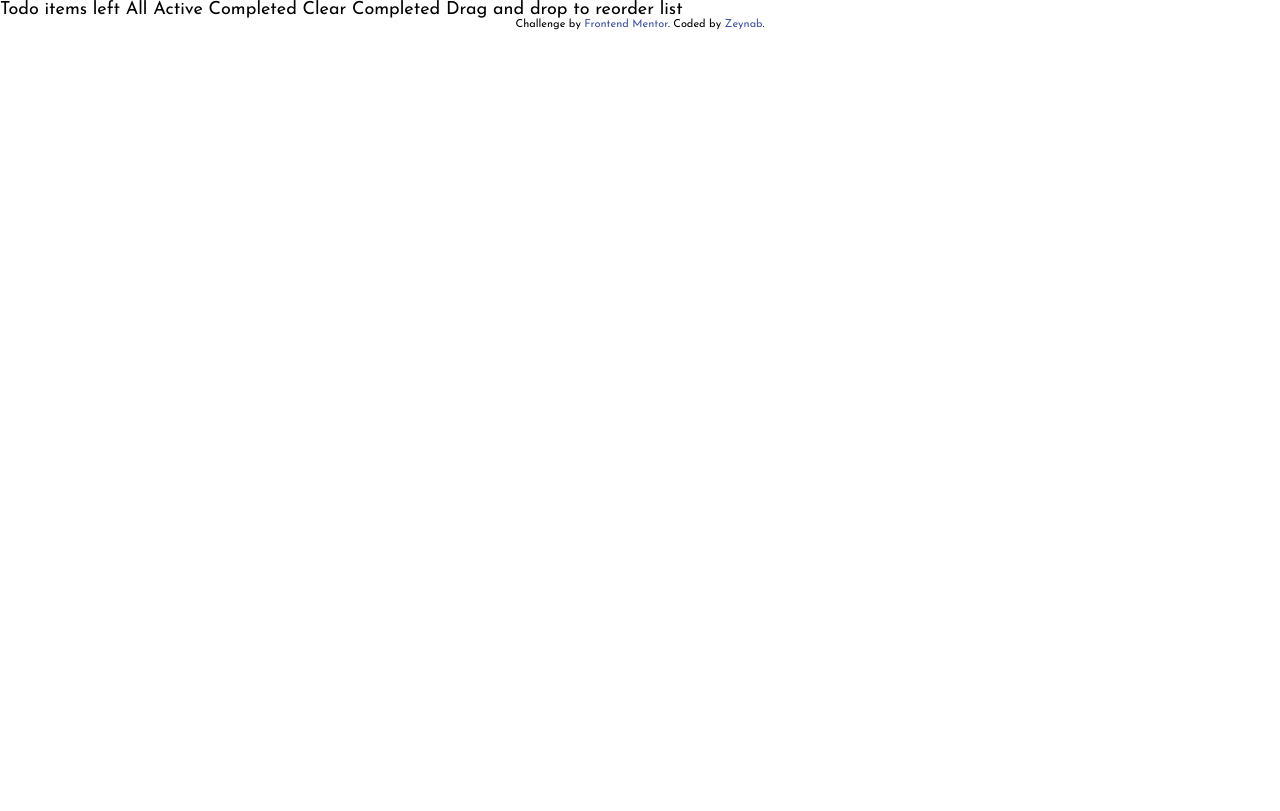
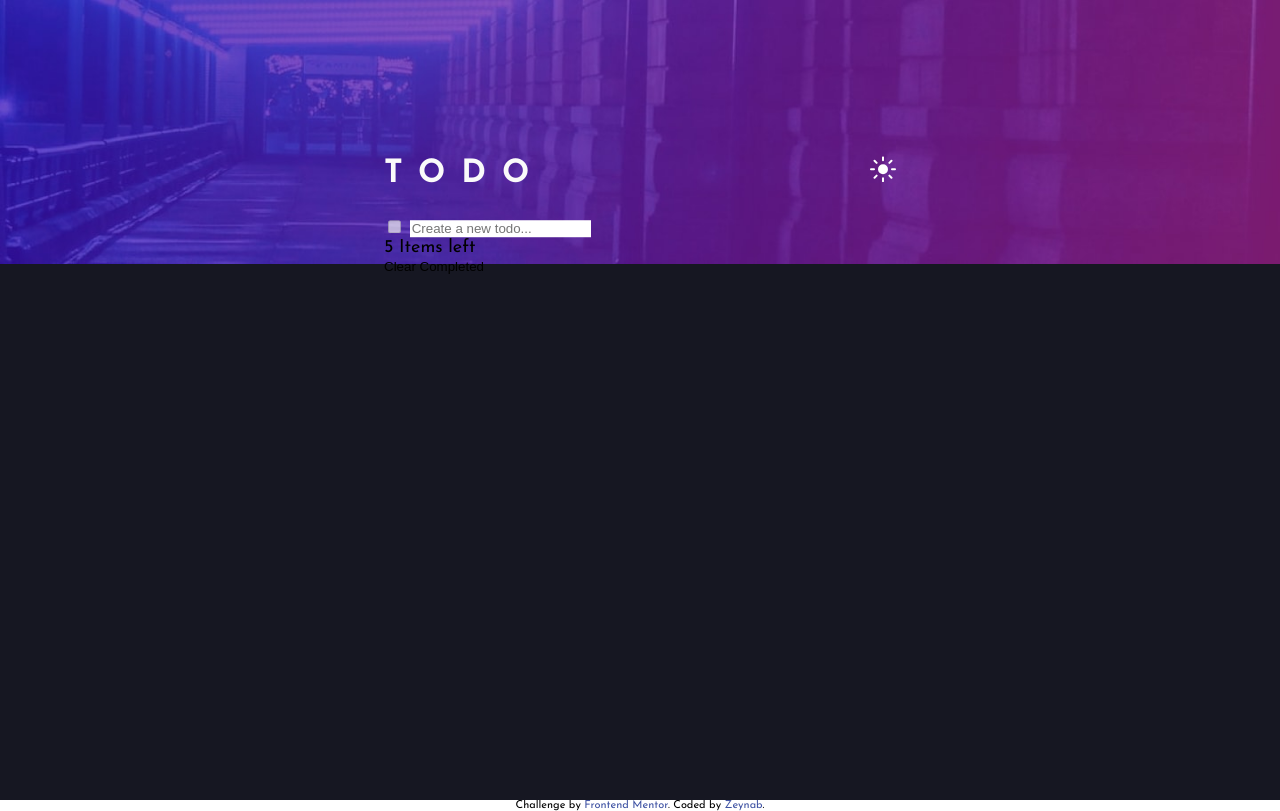
Before and after one commit to zeynabmvs/TodoApp, a website: page index.html in a window 1280 px wide. Drawn offline with nearby package versions, Linux system fonts and the light colour scheme; files that its build step writes are made by us from their sources.

Commit message:
layout's styles

```diff
--- a/app/scss/components/_index.scss
+++ b/app/scss/components/_index.scss
@@ -1 +1,2 @@
-// @forward 'header';
+@forward 'toggle';
+@forward 'app';
--- /dev/null
+++ b/app/scss/components/app.scss
@@ -0,0 +1,26 @@
+@use '../util' as *;
+
+.app {
+    position: absolute;
+    top: 27%;
+    left: 50%;
+    transform: translate(-50%, -50%);
+	width: 90%;
+
+    @include breakpoint(medium) {
+        width: 40%;
+    }
+
+    &__header {
+
+    }
+
+    &__tasks {
+
+    }
+
+    &__footer {
+
+    }
+
+}
--- /dev/null
+++ b/app/scss/components/toggle.scss
@@ -0,0 +1,6 @@
+.toggle {
+
+    img {
+
+    }
+}
--- a/app/scss/globals/boilerplates.scss
+++ b/app/scss/globals/boilerplates.scss
@@ -42,6 +42,10 @@ ul {
     align-items: center;
   }
 
+  &-ai-b {
+    align-items: baseline;
+  }
+
   &-d-c {
     flex-direction: column;
   }
@@ -81,4 +85,26 @@ ul {
 button {
   padding: 0;
   margin: 0;
+  border: none;
+  background-color: transparent;
+  cursor: pointer;
 }
+
+input[type=text] {
+  border: none;
+  border-radius: 0;
+  outline: none;
+
+  @include breakpoint(medium) {}
+
+  &::placeholder {
+    // color: var(--task-text);
+    // opacity: 80%;
+    // font-family: var(--font-josefin);
+  }
+
+  &:focus {
+    border: none;
+  }
+
+}
--- a/app/scss/globals/colors.scss
+++ b/app/scss/globals/colors.scss
@@ -20,4 +20,9 @@
   --very-dark-grayish-blue: hsl(233, 14%, 35%);
   --very-dark-grayish-blue: hsl(237, 14%, 26%);
 
+  --background: var(--very-dark-blue);
+  --task-bg: var(--very-dark-desaturated-blue);
+  --task-text: var(--Light-grayish-blue);
+  // --task-text-new: var();
+  // --task-text-complete: var();
 }
--- a/app/scss/globals/layout.scss
+++ b/app/scss/globals/layout.scss
@@ -4,3 +4,17 @@
 	padding: 0 rem(60);
 	max-width: rem(1110);
 }
+
+.main {
+	height: 100vh; //better solution?
+	position: relative;
+	background-color: var(--background);
+	background-image: url('/images/bg-mobile-dark.jpg');
+	background-position: top;
+	background-repeat: no-repeat;
+	background-size: 100% 33%;
+
+	@include breakpoint(medium) {
+		background-image: url('/images/bg-desktop-dark.jpg');
+	}
+}
--- a/app/scss/globals/typography.scss
+++ b/app/scss/globals/typography.scss
@@ -4,22 +4,18 @@ h1,
 h2,
 h3 {
   margin-top: 0;
-  // line-height: 1.1;
 }
 
 h1 {
-  // font-size: rem(24);
-  // margin-bottom: rem(3);
+  color: var(--very-light-gray);
+  letter-spacing: rem(10);
+  font-size: rem(22);
 
-  @include breakpoint(large) {
-    // font-size: rem(28);
-  }
+  @include breakpoint(medium) {
+    letter-spacing: rem(16);
+    font-size: rem(32);  }
 }
 
-h2 {
-  // font-size: rem(24);
-  // margin-bottom: rem(24);
-}
 
 a,
 a:visited,
@@ -28,5 +24,4 @@ a:active {
 }
 
 p {
-  // line-height: 1.4;
 }
--- a/index.html
+++ b/index.html
@@ -24,17 +24,37 @@
 </head>
 <body>
 
-  Todo
+  <main class="main">
 
-  <!-- Add dynamic number --> items left
+    <section class="app">
 
-  All
-  Active
-  Completed
+      <div class="app__header flex flex-d-r flex-jc-sb flex-ai-b">
+        <h1>TODO</h1>
+        <button class="toggle"><img src="/images/icon-sun.svg" alt="Toggle button"></button>
+      </div>
 
-  Clear Completed
+      <div class="app__tasks">
+        <div id="add_task">
+            <input type="checkbox" name="checkbox-disabled" disabled />
+            <input type="text" name="new_task" placeholder="Create a new todo...">
+        </div>
 
-  Drag and drop to reorder list
+        <div class="all_tasks">
+
+        </div>
+
+      </div>
+
+      <div class="app__footer">
+        <span>5 Items left</span>
+        <div class="filter_by">
+
+        </div>
+        <button>Clear Completed</button>
+      </div>
+    </section>
+
+  </main>
 
   <div class="attribution">
     Challenge by <a href="https://www.frontendmentor.io?ref=challenge" target="_blank">Frontend Mentor</a>.
```
Also changed, not shown: 1 other file.
